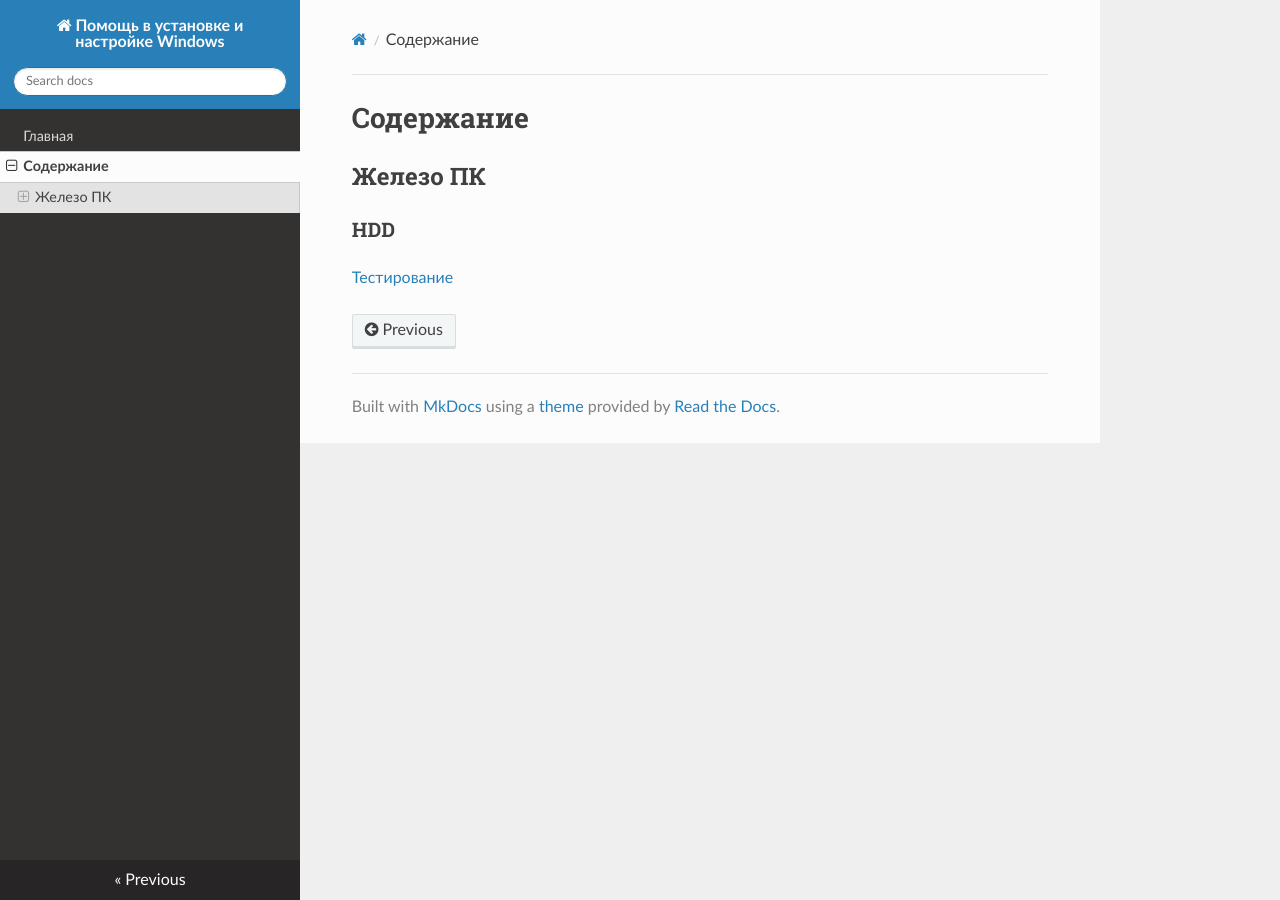
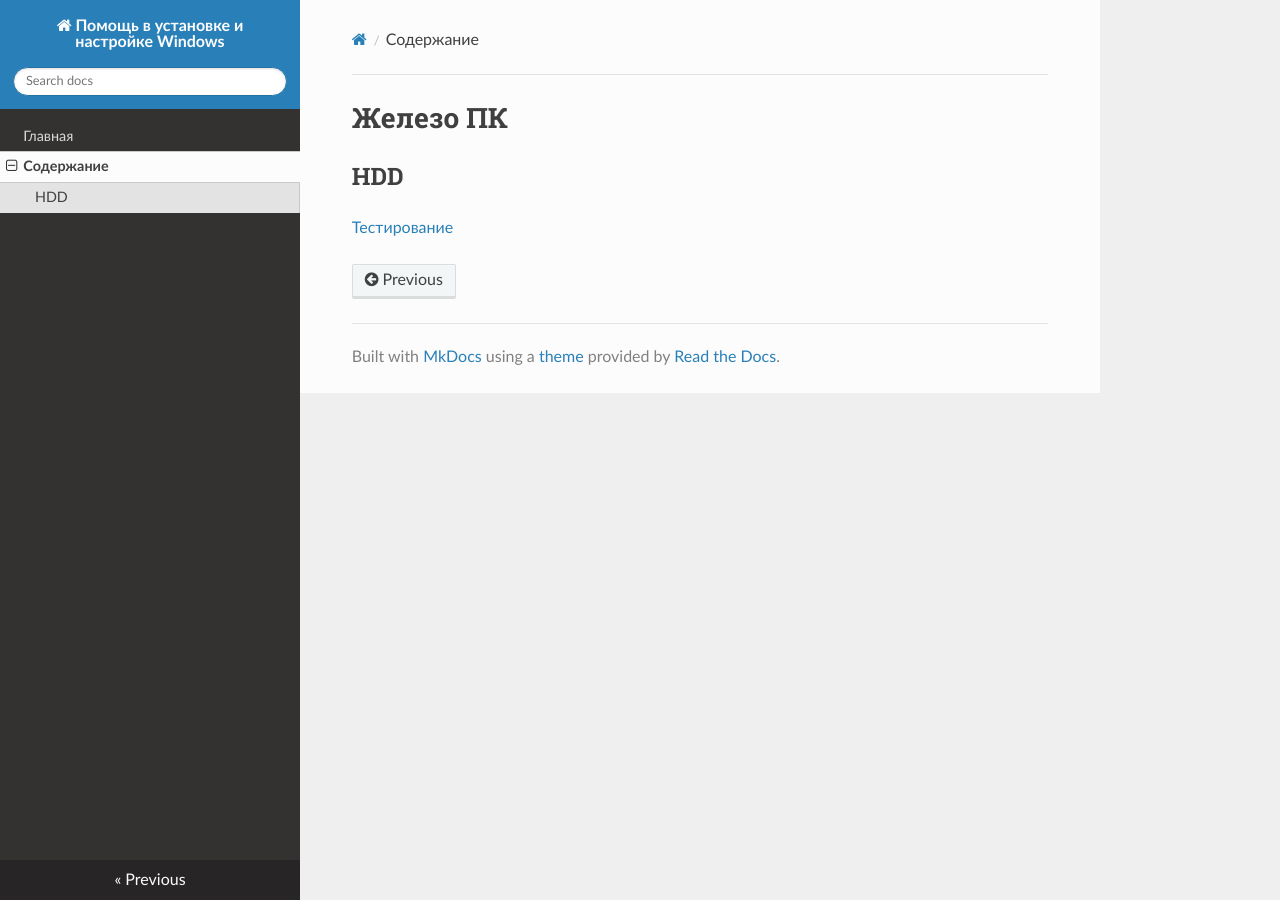
Before and after one commit to SergeiKirillov/sergeikirillov.github.io, an MkDocs documentation site: the page built from docs/content.md, in a window 1280 px wide. Built offline with MkDocs 1.6.1, drawn with Linux system fonts in a browser that asks for light colours; nearby versions of some CDN libraries.

Commit message:
Update content.md

```diff
--- a/docs/content.md
+++ b/docs/content.md
@@ -1,4 +1,3 @@
-# Содержание
-## Железо ПК
-### HDD
+# Железо ПК
+## HDD
 [Тестирование](content/HardWare/HDD/Тестирование.md)
```
